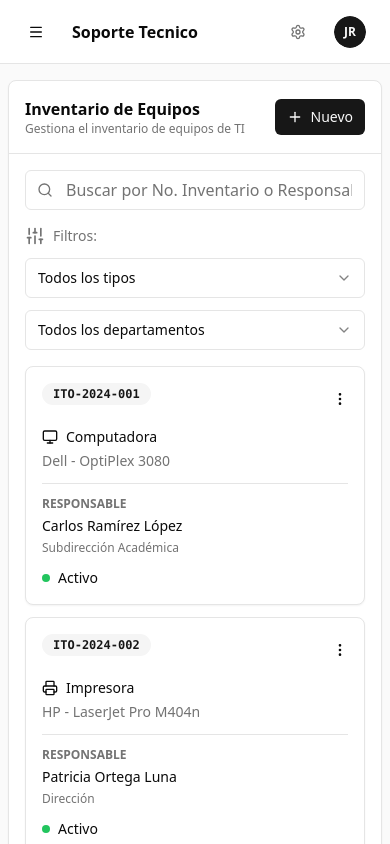
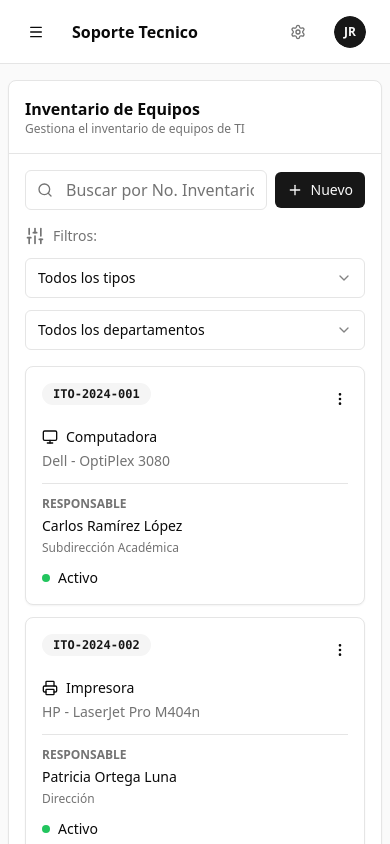
Before and after one commit to AlexDro360/v0-support-ticket-dashboard, a Next.js app: page /inventarios/equipos in a window 390 px wide. Shown: the top 844 px of the page. Built offline with nearby package versions, Linux system fonts and the light colour scheme.

Commit message:
feat: move "Nuevo Equipo" button to toolbar
Remove button from card header and add as toolbar prop for responsive alignment.

Co-authored-by: Alexis Ramirez <124798928+AlexDro360@users.noreply.github.com>

```diff
--- a/app/inventarios/equipos/page.tsx
+++ b/app/inventarios/equipos/page.tsx
@@ -1,10 +1,7 @@
 'use client'
 
-import Link from 'next/link'
 import React from 'react'
 import { useState, useMemo } from 'react'
-import { Plus } from 'lucide-react'
-import { Button } from '@/components/ui/button'
 import { EquiposToolbar } from '@/components/equipos-toolbar'
 import { EquiposResponsiveView, type Equipo } from '@/components/equipos-responsive-view'
 import { EquiposPagination } from '@/components/equipos-pagination'
@@ -198,22 +195,13 @@ export default function EquiposPage() {
       <div className="mx-auto w-full max-w-7xl px-2 py-4 sm:px-4 md:px-6 lg:px-8 lg:py-8">
         {/* Main Content Card */}
         <div className="rounded-lg border bg-card shadow-sm md:rounded-xl">
-          <div className="border-b px-4 py-4 sm:px-6 sm:py-5 flex items-center justify-between">
-            <div>
+          <div className="border-b px-4 py-4 sm:px-6 sm:py-5">
             <h2 className="text-base font-semibold text-foreground sm:text-lg">
               Inventario de Equipos
             </h2>
             <p className="text-xs text-muted-foreground sm:text-sm">
               Gestiona el inventario de equipos de TI
             </p>
-            </div>
-            <Link href="/inventarios/equipos/nuevo">
-              <Button size="sm" className="gap-2">
-                <Plus className="h-4 w-4" />
-                <span className="hidden sm:inline">Nuevo Equipo</span>
-                <span className="sm:hidden">Nuevo</span>
-              </Button>
-            </Link>
           </div>
 
           <div className="space-y-4 p-4 sm:space-y-6 sm:p-6">
--- a/components/equipos-toolbar.tsx
+++ b/components/equipos-toolbar.tsx
@@ -1,6 +1,7 @@
 'use client'
 
-import { Search, Sliders } from 'lucide-react'
+import Link from 'next/link'
+import { Search, Sliders, Plus } from 'lucide-react'
 import { Button } from '@/components/ui/button'
 import { Input } from '@/components/ui/input'
 import {
@@ -42,8 +43,9 @@ export function EquiposToolbar({
 }: EquiposToolbarProps) {
   return (
     <div className="flex flex-col gap-4">
-      {/* Search bar */}
-      <div className="relative">
+      {/* Search bar and New Equipment Button */}
+      <div className="flex gap-2 items-center">
+        <div className="relative flex-1">
           <Search className="absolute left-3 top-1/2 h-4 w-4 -translate-y-1/2 text-muted-foreground" />
           <Input
             placeholder="Buscar por No. Inventario o Responsable..."
@@ -51,6 +53,14 @@ export function EquiposToolbar({
             onChange={(e) => onSearchChange(e.target.value)}
             className="pl-10"
           />
+        </div>
+        <Link href="/inventarios/equipos/nuevo">
+          <Button size="sm" className="gap-2 shrink-0">
+            <Plus className="h-4 w-4" />
+            <span className="hidden sm:inline">Nuevo Equipo</span>
+            <span className="sm:hidden">Nuevo</span>
+          </Button>
+        </Link>
       </div>
 
       {/* Filter row - Full width */}
```
Lines whose indentation alone changed are shown as unchanged.
